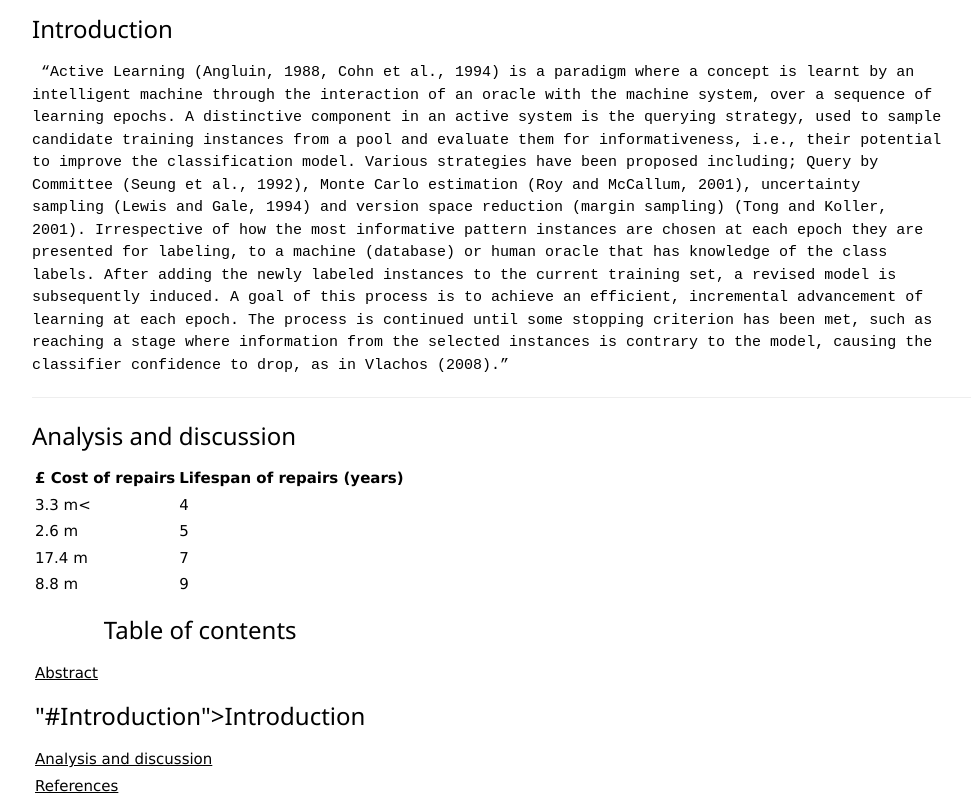
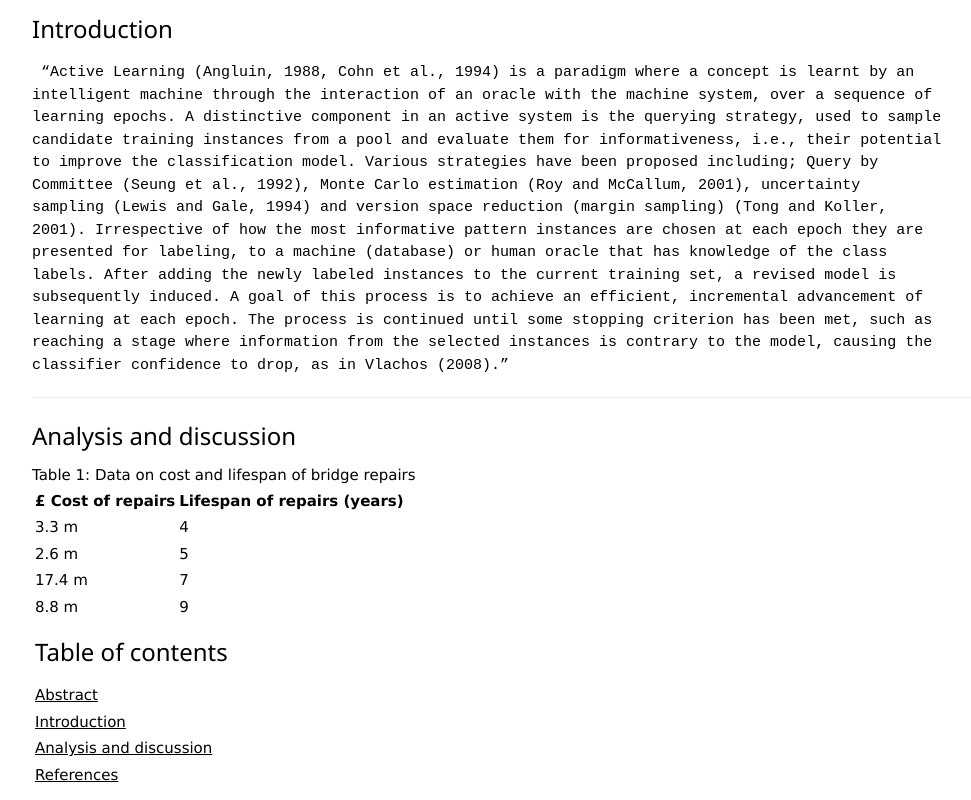
Before and after one commit to FEPSFY6928759/FY6928759, a plain HTML site: page index.html in a window 1280 px wide. Shown: the part 870-1670 px from the top of the page, without its empty margins (18-989 px from the left). Drawn offline with nearby package versions, Linux system fonts and the light colour scheme.

Commit message:
Fix table formatting and update headers in index.html

```diff
--- a/index.html
+++ b/index.html
@@ -103,15 +103,14 @@ classifier confidence to drop, as in Vlachos (2008).” </pre>
    <hr>
   <h3 id="Analysis and discussion">Analysis and discussion</h3>
 
-   <!table 1 data on cost and lifespan of bridge repairs>
-
+   Table 1: Data on cost and lifespan of bridge repairs
    <table>
     <tr>
      <th>£ Cost of repairs</th>
      <th>Lifespan of repairs (years)</th>
     </tr>
     <tr>
-      <td>3.3 m<</td>
+      <td>3.3 m</td>
       <td>4</td>
     </tr>
     <tr>
@@ -139,7 +138,7 @@ classifier confidence to drop, as in Vlachos (2008).” </pre>
        <td><a href="#Abstract">Abstract</td>
      </tr>
       <tr>
-       <th><h3>"#Introduction">Introduction</h3></th>
+       <td><a href="#Introduction">Introduction</td>
      </tr>
      <tr>
        <td><a href="#Analysis and discussion">Analysis and discussion</td>
```
